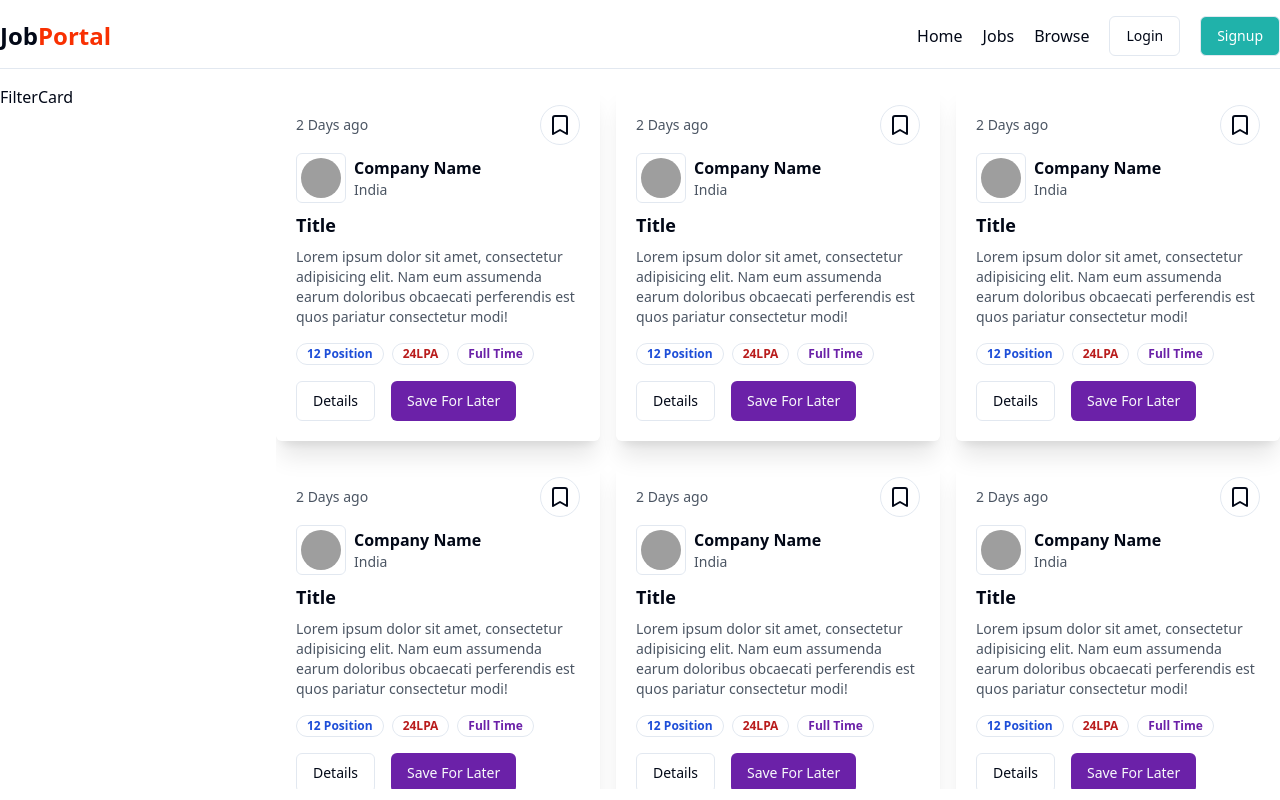
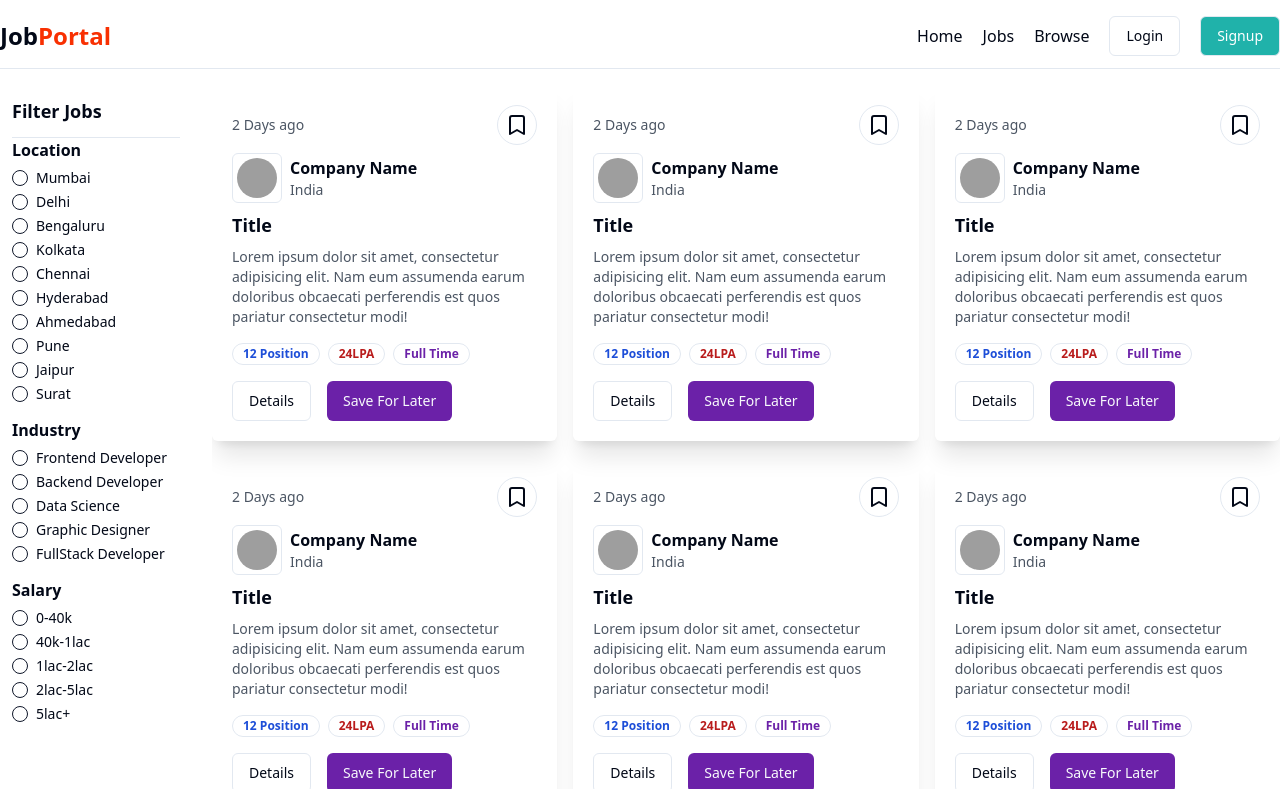
Before and after one commit to DhruvPatel2509/Job_portal, a React (Vite) app in the folder Frontend/: page /jobs in a window 1280 px wide. Built offline with nearby package versions, Linux system fonts and the light colour scheme; grey boxes are pictures that could not be loaded.

Commit message:
Job Page Done

```diff
--- a/Frontend/src/App.jsx
+++ b/Frontend/src/App.jsx
@@ -4,6 +4,7 @@ import { Home } from "./components/pages/Home";
 import { Signup } from "./components/auth/Signup";
 import Jobs from "./components/pages/Jobs";
 import Layout from "./components/Layout";
+import Browser from "./components/Browser";
 
 const appRouter = createBrowserRouter([
   {
@@ -26,6 +27,10 @@ const appRouter = createBrowserRouter([
         path: "/jobs",
         element: <Jobs />,
       },
+      {
+        path: "/browser",
+        element: <Browser />,
+      },
     ],
   },
 ]);
--- a/Frontend/src/components/FilterCard.jsx
+++ b/Frontend/src/components/FilterCard.jsx
@@ -1,9 +1,63 @@
-import React from 'react'
+import React from "react";
+import { RadioGroup, RadioGroupItem } from "@/components/ui/radio-group";
+import { Label } from "@/components/ui/label";
+
+const filterData = [
+  {
+    filterType: "Location",
+    array: [
+      "Mumbai",
+      "Delhi",
+      "Bengaluru",
+      "Kolkata",
+      "Chennai",
+      "Hyderabad",
+      "Ahmedabad",
+      "Pune",
+      "Jaipur",
+      "Surat",
+    ],
+  },
+
+  {
+    filterType: "Industry",
+    array: [
+      "Frontend Developer",
+      "Backend Developer",
+      "Data Science",
+      "Graphic Designer",
+      "FullStack Developer",
+    ],
+  },
+
+  {
+    filterType: "Salary",
+    array: ["0-40k", "40k-1lac", "1lac-2lac", "2lac-5lac", "5lac+"],
+  },
+];
 
 function FilterCard() {
   return (
-    <div>FilterCard</div>
-  )
+    <>
+      <div className="w-full p-3 rounded-md">
+        <h1 className="font-bold text-lg">Filter Jobs</h1>
+        <hr className="mt-3 " />
+        <RadioGroup>
+          {filterData.map((data, index) => (
+            <div>
+              <h1 className="font-bold text-md">{data.filterType}</h1>
+              {data.array.map((item, index) => (
+                <div className="flex items-center space-x-2 my-2">
+                  <RadioGroupItem value={item}></RadioGroupItem>
+                  <Label>{item}</Label>
+                </div>
+              ))}
+            </div>
+          ))}
+        </RadioGroup>
+      </div>
+    </>
+  );
 }
 
-export default FilterCard
+export default FilterCard;
--- a/Frontend/src/components/auth/Signup.jsx
+++ b/Frontend/src/components/auth/Signup.jsx
@@ -1,6 +1,6 @@
 import React, { useState } from "react";
 import axios from "axios";
-import { Label } from "@/components/ui/label";
+  import { Label } from "@/components/ui/label";
 import { Input } from "@/components/ui/input";
 import { Button } from "@/components/ui/button";
 import { RadioGroup } from "@/components/ui/radio-group";
--- a/Frontend/src/components/pages/Jobs.jsx
+++ b/Frontend/src/components/pages/Jobs.jsx
@@ -8,7 +8,7 @@ function Jobs() {
     <>
       <div className="max-w-7xl mx-auto mt-4">
         <div className="flex gap-5">
-          <div className="w-[20%] ">
+          <div className="w-[15%] ">
             <FilterCard />
           </div>
 
--- a/Frontend/src/components/shared/Navbar.jsx
+++ b/Frontend/src/components/shared/Navbar.jsx
@@ -30,7 +30,7 @@ export const Navbar = () => {
                 <Link to={"/jobs"}>Jobs</Link>
               </li>
               <li>
-                <Link to={"/browse"}>Browse</Link>
+                <Link to={"/browser"}>Browse</Link>
               </li>
               {user ? (
                 <>
```
Also changed, not shown: Frontend/src/components/Browser.jsx (added, +9 -0 lines).
